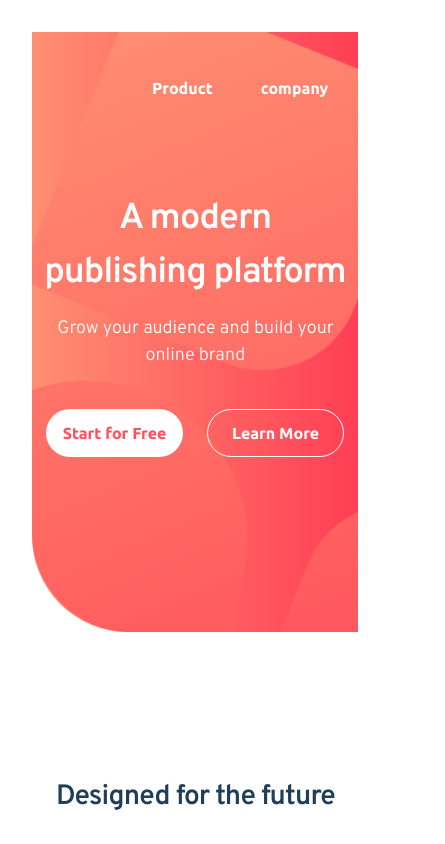
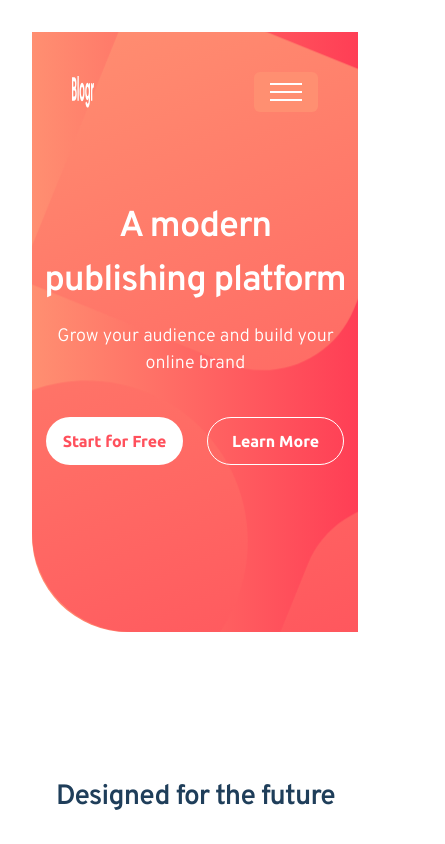
Before and after one commit to sheikhfarook/blogr-landing-page, a React (Vite) app: page / in a window 390 px wide. Shown: the top 844 px of the page, 445 px wide, since content can reach past the window. Built offline with nearby package versions, Linux system fonts and the light colour scheme.

Commit message:
complete the header

```diff
--- a/src/components/header/headertopbar.jsx
+++ b/src/components/header/headertopbar.jsx
@@ -3,8 +3,19 @@ import Company from "./menu.jsx/company";
 import Connect from "./menu.jsx/connect";
 import Product from "./menu.jsx/product";
 import StartFree from "./startfree";
+import burger from "../../assets/icon-hamburger.svg";
+import { useDisclosure } from "@chakra-ui/react";
+import {
+  Modal,
+  ModalOverlay,
+  ModalContent,
+  ModalBody,
+  Button,
+  ModalCloseButton,
+} from "@chakra-ui/react";
 
 const HeaderTopBar = () => {
+  const { isOpen, onOpen, onClose } = useDisclosure();
   return (
     // main bg color
     <div className="bg-gradient-to-r from-[#ff8f71] to-[#ff3e55] hover:rounded-bl-[6rem] max-sm:rounded-bl-[6rem]   ">
@@ -12,7 +23,7 @@ const HeaderTopBar = () => {
       <div className="blog ">
         <div className="flex items-center justify-between p-10 xl:px-36 text-white text-[16px] font-ubuntu font-[700]">
           {/* logo */}
-          <div className="flex gap-[5rem] items-center">
+          <div className="flex gap-[5rem] items-center ">
             <div>
               <img
                 className="max-sm:w-[81.66px] max-sm:h-[32px]"
@@ -22,8 +33,20 @@ const HeaderTopBar = () => {
             </div>
             {/* menu bar */}
             {/* mobile device responsive */}
-            <div className="flex gap-10  md:hidden">
-              <div>
+            <div className="flex md:hidden">
+              <div className="text-right w-[4rem] ml-20 ">
+                <Button onClick={onOpen} background="#ff8f71">
+                  <img className="" src={burger} alt="" />
+                </Button>
+                <Modal isOpen={isOpen} onClose={onClose}>
+                  <ModalOverlay />
+                  <ModalContent width="23rem" marginTop="7.5rem">
+                    <ModalCloseButton />
+                    <ModalBody>
+                      <div
+                        className="text-[1.125rem] text-[#242942] font-[700] font-barlow
+                    tracking-[0.075rem] space-y-5  text-center mt-8">
+                        <div className="">
                           <Product />
                         </div>
                         <div>
@@ -31,6 +54,22 @@ const HeaderTopBar = () => {
                         </div>
                         <div>
                           <Connect />
+                        </div>
+                        <hr />
+
+                        <div className="space-y-5 items-center cursor-pointer ">
+                          <div> Login </div>
+                          <div
+                            className="w-[137px] h-[48px] rounded-[28px] shadow-md flex items-center
+              justify-center mx-auto text-white
+          m-auto bg-[#ff7b86] ">
+                            Sign Up
+                          </div>
+                        </div>
+                      </div>
+                    </ModalBody>
+                  </ModalContent>
+                </Modal>
               </div>
               {/* right side  */}
             </div>
```
Lines whose indentation alone changed are shown as unchanged.
